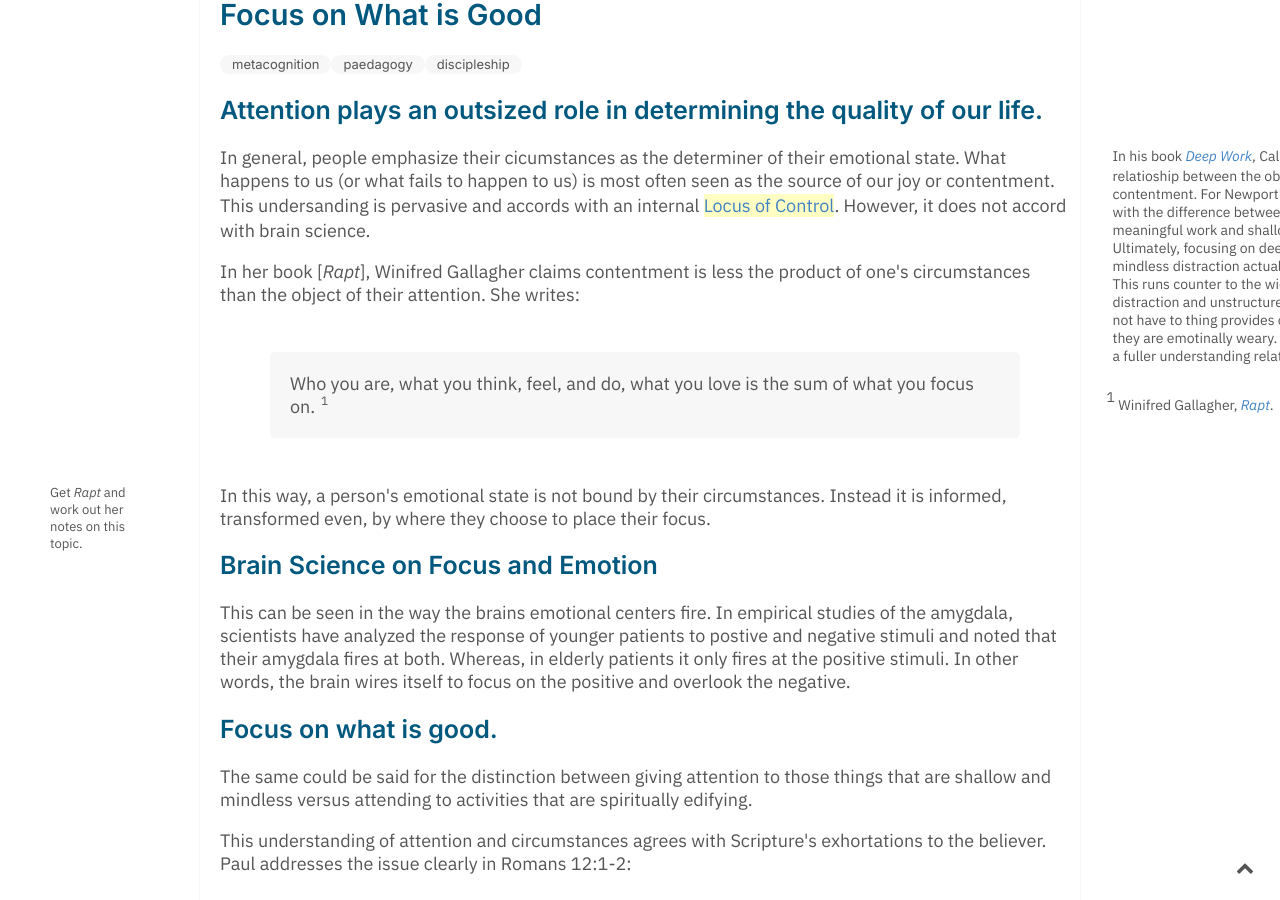
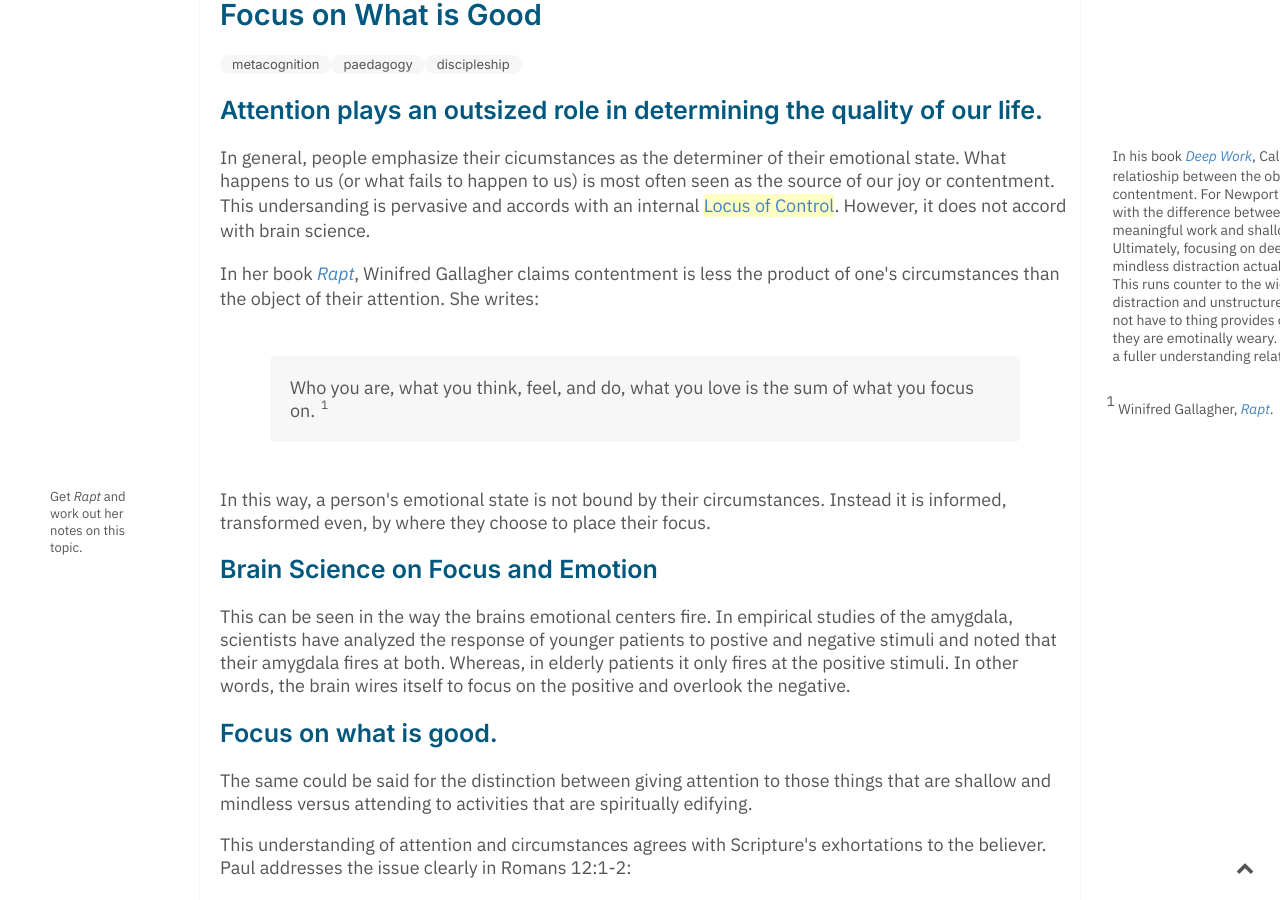
Before and after one commit to keelancook/notebook, a Jekyll site: the page built from _notes/Focus on What is Good.md, in a window 1280 px wide and 900 px high, scrolled down 370 px. Built offline with Jekyll 4.4.1, drawn with Linux system fonts in a browser that asks for light colours; part of the change alters nothing that is shown.

Commit message:
gardening

```diff
--- a/_notes/Focus on What is Good.md
+++ b/_notes/Focus on What is Good.md
@@ -11,7 +11,7 @@ created: 2021-02-09
 
 In general, people emphasize their cicumstances as the determiner of their emotional state. What happens to us (or what fails to happen to us) is most often seen as the source of our joy or contentment. This undersanding is pervasive and accords with an internal [[Locus of Control]]. However, it does not accord with brain science.
 
-In her book [*Rapt*], Winifred Gallagher claims contentment is less the product of one's circumstances than the object of their attention. She writes:
+In her book [*Rapt*](https://amzn.to/3aQxMSF), Winifred Gallagher claims contentment is less the product of one's circumstances than the object of their attention. She writes:
 
 >Who you are, what you think, feel, and do, what you love is the sum of what you focus on. [[Winifred Gallagher, [*Rapt*](https://amzn.to/3cUH9n0).::rsn]]
 
```
